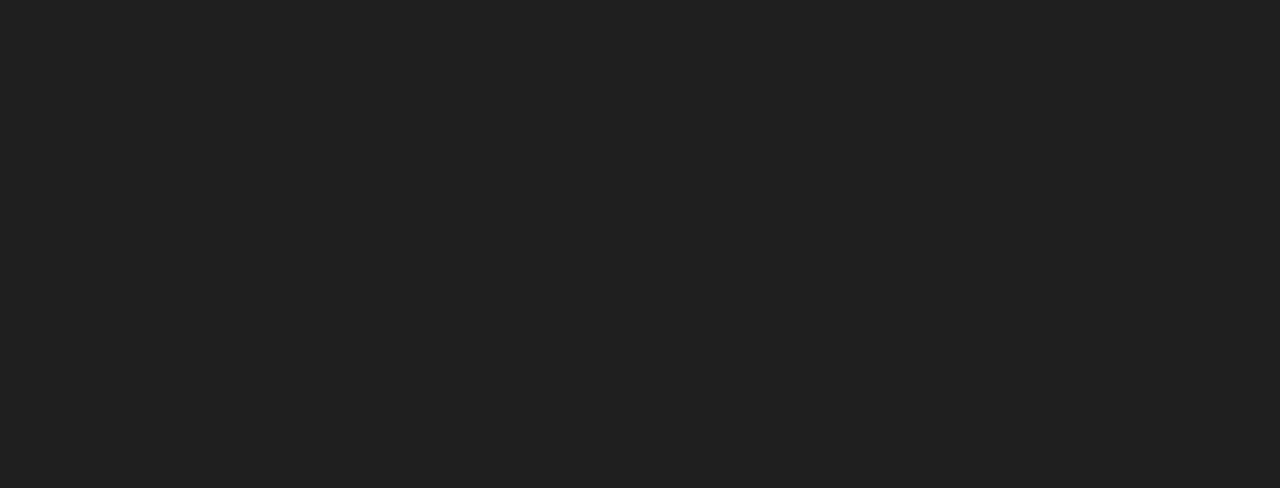
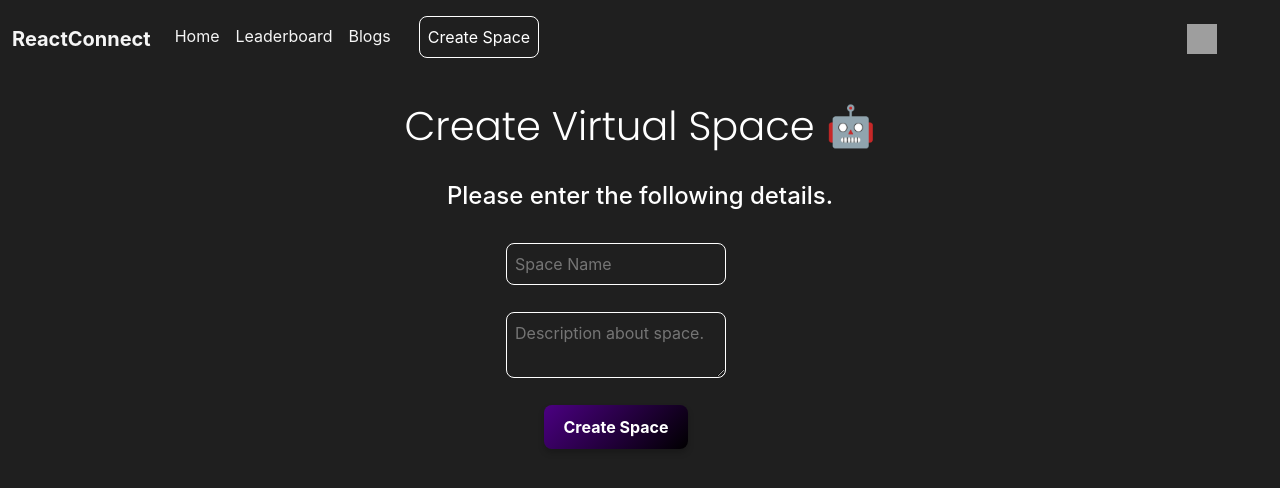
Before and after one commit to JaiS99/ReactConnect, a React (Create React App) app in the folder reactconnect/: page /create-space in a window 1280 px wide. Before the commit this address had no page. Shown: the top 488 px of the page. Built offline with nearby package versions, Linux system fonts and the light colour scheme; grey boxes are pictures that could not be loaded.

Commit message:
made create-space screen

```diff
--- a/reactconnect/src/App.js
+++ b/reactconnect/src/App.js
@@ -1,12 +1,14 @@
 import { Routes, Route } from "react-router-dom";
 import React from "react";
 import Home from "./screens/home/Home";
+import CreateSpace from "./screens/create-space/CreateSpace";
 
 function App() {
   return (
     <>
     <Routes>
       <Route exact path="/" element={<Home/>} />
+      <Route exact path="/create-space" element={<CreateSpace/>} />
    </Routes>
    </>
   );
--- a/reactconnect/src/screens/create-space/CreateSpace.jsx
+++ b/reactconnect/src/screens/create-space/CreateSpace.jsx
@@ -1,8 +1,44 @@
 import React from 'react'
+import './createspace.css'
+import NavBar from '../../components/navbar/Navbar'
 
 const CreateSpace = () => {
   return (
     <>
+
+    <div className="createSpace">
+
+        <center>
+        <NavBar/>
+        <br/>
+            <h1 className='headingText'>
+                Create Virtual Space 🤖
+            </h1>
+
+            <br/>
+
+
+
+            <h4>
+                Please enter the following details.
+            </h4>
+            <br/>
+            <div className="detailsNewContainer">
+
+                <input type='text' placeholder='Space Name' className='textField'/><br/>
+
+                <textarea className='textField' placeholder='Description about space.'></textarea> <br/>
+
+                <button className='create-space-btn'>
+      Create Space
+    </button>
+
+            </div>
+
+        </center>
+
+    </div>
+
     </>
   )
 }
--- a/reactconnect/src/screens/create-space/createspace.css
+++ b/reactconnect/src/screens/create-space/createspace.css
@@ -0,0 +1,35 @@
+* {
+    margin: 0;
+    padding: 0;
+}
+.detailsNewContainer{
+    margin-right: 3rem;
+    display: flex;
+    flex-direction: column;
+    justify-content: center;
+    align-items: center;
+}
+.textField {
+    width: 220px;
+    padding: 0.5rem;
+    border-radius: 0.5rem;
+    border: 1px solid white;
+    outline: none;
+    margin-bottom: 0.2rem;
+}
+.create-space-btn {
+    background: linear-gradient(135deg, #4b0082, #000000);
+    color: #ffffff;
+    padding: 10px 20px;
+    border-radius: 8px;
+    border: none;
+    font-size: 16px;
+    font-weight: bold;
+    cursor: pointer;
+    box-shadow: 0 4px 6px rgba(0, 0, 0, 0.2);
+    transition: transform 0.2s ease-in-out;
+  }
+
+  .create-space-btn:hover {
+    transform: scale(1.1);
+  }
```
